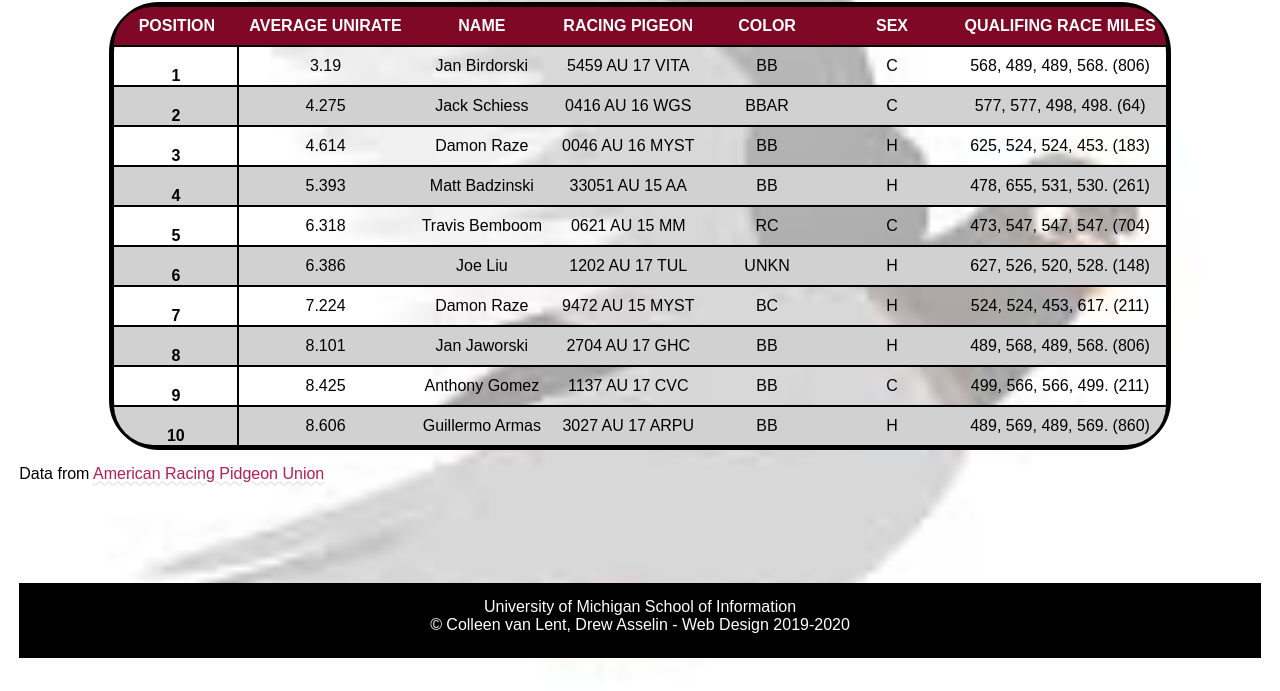
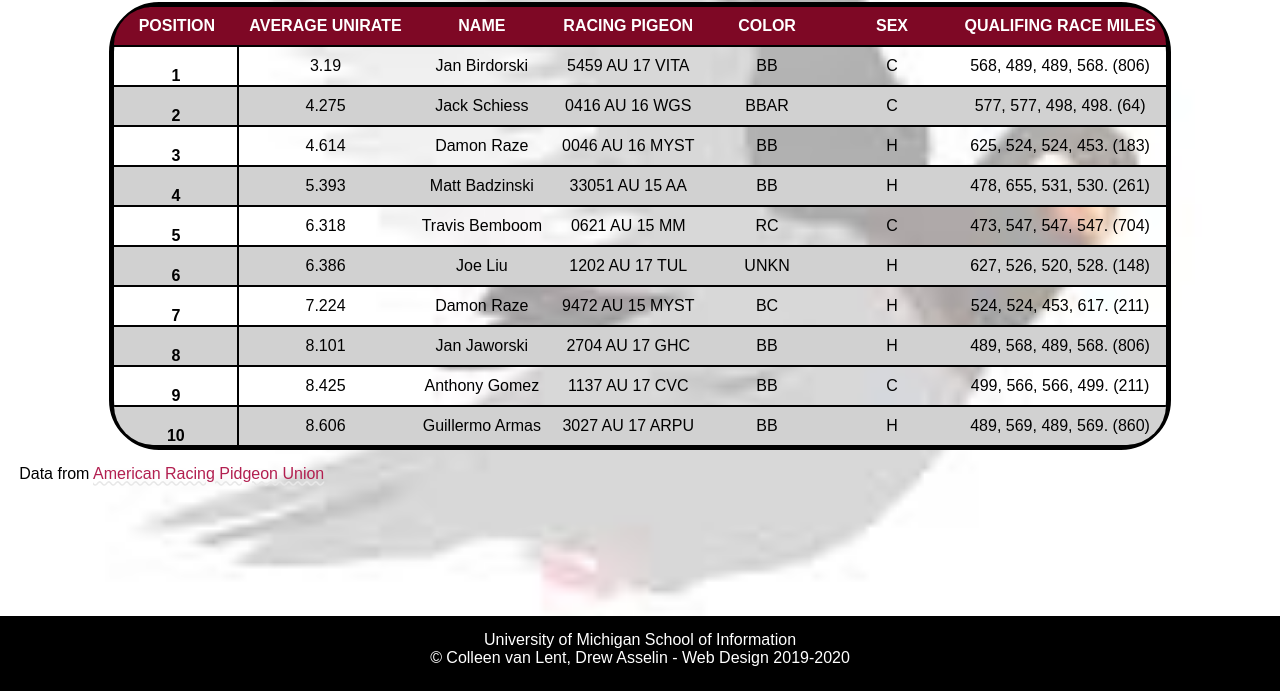
Before and after one commit to anthonni/homework4-2021, a plain HTML site: page index.html in a window 1280 px wide. Shown: the part 109-800 px from the top of the page. Drawn offline with Linux system fonts and the light colour scheme; a web font is replaced by a local one.

Commit message:
Add files via upload

```diff
--- a/css/style.css
+++ b/css/style.css
@@ -32,7 +32,7 @@ body{
   background-position: center;
   font-family: 'Andika', sans-serif;
   background-color: #DDDDDD;
-  background-image: url('../images/pigeon-background.JPEG');
+  background-image: url(../images/pigeon-background.JPEG);
   background-repeat: no-repeat;
   /*Req 1*/
 }
@@ -133,5 +133,9 @@ footer{
   text-align:center;
   color: #FFFFFF;
   min-height: 75px;
-  position: sticky;
+  position: fixed;
+  left: 0px;
+  right: 0px;
+  bottom: 0px;
+  margin: auto;
 }
```
